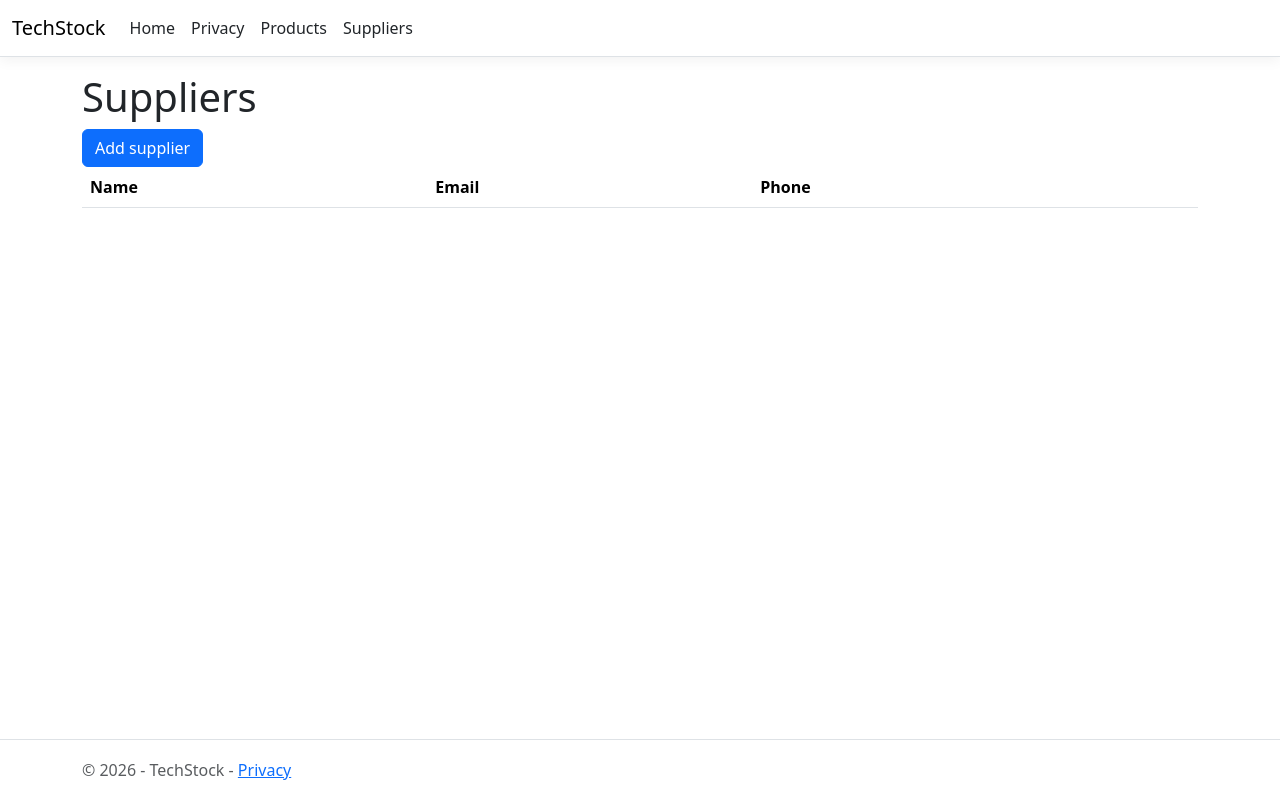
After one commit to Johan-Solano2005/TechStock, an ASP.NET Core app: template TechStock/Views/Suppliers/Index.cshtml in a window 1280 px wide. The commit adds this page. Run offline with ASP.NET Core 8, Linux system fonts and the light colour scheme; the template is opened without the code that fills it, so the values that code supplies are empty; style sheets or scripts are compiled from the project's sources.

Commit message:
Add suppliers list, create and edit with validations

```diff
--- a/TechStock/Data/TechStockContext.cs
+++ b/TechStock/Data/TechStockContext.cs
@@ -20,7 +20,7 @@ public class TechStockContext : DbContext
 
     protected override void OnModelCreating(ModelBuilder modelBuilder)
     {
-        // Nombres reales de las tablas (en singular)
+        // Real table names (singular); the DbSet properties are plural
         modelBuilder.Entity<Product>().ToTable("Product");
         modelBuilder.Entity<Supplier>().ToTable("Supplier");
         modelBuilder.Entity<ProductSupplier>().ToTable("ProductSupplier");
@@ -30,11 +30,11 @@ public class TechStockContext : DbContext
         modelBuilder.Entity<SaleDetail>().ToTable("SaleDetail");
         modelBuilder.Entity<StockMovement>().ToTable("StockMovement");
 
-        // Llave primaria compuesta de la tabla intermedia
+        // Composite primary key: each row is identified by the product + supplier pair
         modelBuilder.Entity<ProductSupplier>()
             .HasKey(ps => new { ps.ProductId, ps.SupplierId });
 
-        // Precisión de los decimales, igual que en las columnas de SQL
+        // Fixed to US English so decimals use a dot (e.g. 16000.50), as sent by the numeric inputs
         modelBuilder.Entity<Product>().Property(p => p.Price).HasPrecision(10, 2);
         modelBuilder.Entity<Purchase>().Property(p => p.Total).HasPrecision(18, 2);
         modelBuilder.Entity<PurchaseDetail>().Property(d => d.UnitCost).HasPrecision(10, 2);
--- a/TechStock/Models/Supplier.cs
+++ b/TechStock/Models/Supplier.cs
@@ -1,9 +1,13 @@
+using System.ComponentModel.DataAnnotations;
+
 namespace TechStock.Models
 {
     public class Supplier
     {
         public int Id { get; set; }
         public string Name { get; set; } = string.Empty;
+
+        [EmailAddress]
         public string? Email { get; set; }
         public string? Phone { get; set; }
     }
--- a/TechStock/Program.cs
+++ b/TechStock/Program.cs
@@ -12,7 +12,7 @@ builder.Services.AddDbContext<TechStockContext>(options =>
     options.UseSqlServer(builder.Configuration.GetConnectionString("DefaultConnection")));
 var app = builder.Build();
 
-// NEW: fix the app culture to US English so decimals use a dot (16000.50)
+// fix the app culture to US English so decimals use a dot (16000.50)
 var supportedCultures = new[] { new CultureInfo("en-US") };
 app.UseRequestLocalization(new RequestLocalizationOptions
 {
--- a/TechStock/Views/Shared/_Layout.cshtml
+++ b/TechStock/Views/Shared/_Layout.cshtml
@@ -28,6 +28,9 @@
                         </li>
                          <li class="nav-item">
                             <a class="nav-link text-dark" asp-area="" asp-controller="Products" asp-action="Index">Products</a>
+                        </li
+                        <li class="nav-item">
+                            <a class="nav-link text-dark" asp-area="" asp-controller="Suppliers" asp-action="Index">Suppliers</a>
                         </li>
                     </ul>
                 </div>
--- /dev/null
+++ b/TechStock/Views/Suppliers/Index.cshtml
@@ -0,0 +1,137 @@
+@model List<TechStock.Models.Supplier>
+
+@{
+    ViewData["Title"] = "Suppliers";
+}
+
+<h1>Suppliers</h1>
+
+@if (TempData["Error"] != null)
+{
+    <div class="alert alert-danger">@TempData["Error"]</div>
+}
+
+<button type="button" class="btn btn-primary" data-bs-toggle="modal" data-bs-target="#addSupplierModal">
+    Add supplier
+</button>
+
+<div class="modal fade" id="addSupplierModal" tabindex="-1">
+    <div class="modal-dialog">
+        <div class="modal-content">
+
+            <div class="modal-header">
+                <h5 class="modal-title">Add supplier</h5>
+                <button type="button" class="btn-close" data-bs-dismiss="modal"></button>
+            </div>
+
+            <form asp-action="Create" method="post">
+                <div class="modal-body">
+                    <div class="mb-3">
+                        <label class="form-label">Name</label>
+                        <input name="Name" class="form-control" required />
+                    </div>
+                    <div class="mb-3">
+                        <label class="form-label">Email</label>
+                        <input name="Email" id="editEmail" type="email" class="form-control" />
+                    </div>
+                    <div class="mb-3">
+                        <label class="form-label">Phone</label>
+                        <input name="Phone" class="form-control" />
+                    </div>
+                </div>
+
+                <div class="modal-footer">
+                    <button type="button" class="btn btn-secondary" data-bs-dismiss="modal">Cancel</button>
+                    <button type="submit" class="btn btn-primary">Save</button>
+                </div>
+            </form>
+
+        </div>
+    </div>
+</div>
+
+<div class="modal fade" id="editSupplierModal" tabindex="-1">
+    <div class="modal-dialog">
+        <div class="modal-content">
+
+            <div class="modal-header">
+                <h5 class="modal-title">Edit supplier</h5>
+                <button type="button" class="btn-close" data-bs-dismiss="modal"></button>
+            </div>
+
+            <form asp-action="Edit" method="post">
+                @* Hidden field: sends the supplier's Id, so the server knows which one to update *@
+                <input type="hidden" name="Id" id="editId" />
+
+                <div class="modal-body">
+                    <div class="mb-3">
+                        <label class="form-label">Name</label>
+                        <input name="Name" id="editName" class="form-control" required />
+                    </div>
+                    <div class="mb-3">
+                        <label class="form-label">Email</label>
+                        <input name="Email" type="email" class="form-control" />
+                    </div>
+                    <div class="mb-3">
+                        <label class="form-label">Phone</label>
+                        <input name="Phone" id="editPhone" class="form-control" />
+                    </div>
+                </div>
+
+                <div class="modal-footer">
+                    <button type="button" class="btn btn-secondary" data-bs-dismiss="modal">Cancel</button>
+                    <button type="submit" class="btn btn-primary">Save</button>
+                </div>
+            </form>
+
+        </div>
+    </div>
+</div>
+
+<table class="table table-striped">
+    <thead>
+        <tr>
+            <th>Name</th>
+            <th>Email</th>
+            <th>Phone</th>
+            <th></th>
+        </tr>
+    </thead>
+    <tbody>
+        @foreach (var supplier in Model)
+        {
+            <tr>
+                <td>@supplier.Name</td>
+                <td>@supplier.Email</td>
+                <td>@supplier.Phone</td>
+                @* Each data-* attribute stores one value of this supplier. The script below copies them into the edit form. *@
+                <td>
+                    <button type="button" class="btn btn-sm btn-outline-primary"
+                            data-bs-toggle="modal" data-bs-target="#editSupplierModal"
+                            data-id="@supplier.Id"
+                            data-name="@supplier.Name"
+                            data-email="@supplier.Email"
+                            data-phone="@supplier.Phone">
+                        Edit
+                    </button>
+                </td>
+            </tr>
+        }
+    </tbody>
+</table>
+
+@section Scripts {
+    <script>
+        const editModal = document.getElementById('editSupplierModal');
+
+        // When the edit modal opens, fill its fields with the data of the clicked supplier
+        editModal.addEventListener('show.bs.modal', function (event) {
+            const button = event.relatedTarget;
+
+            document.getElementById('editId').value = button.getAttribute('data-id');
+            document.getElementById('editName').value = button.getAttribute('data-name');
+            document.getElementById('editEmail').value = button.getAttribute('data-email');
+            document.getElementById('editPhone').value = button.getAttribute('data-phone');
+        });
+    </script>
+}
```
Also changed, not shown: TechStock/Controllers/ProductsController.cs (+9 -0 lines), TechStock/Controllers/SuppliersController.cs (added, +80 -0 lines).
